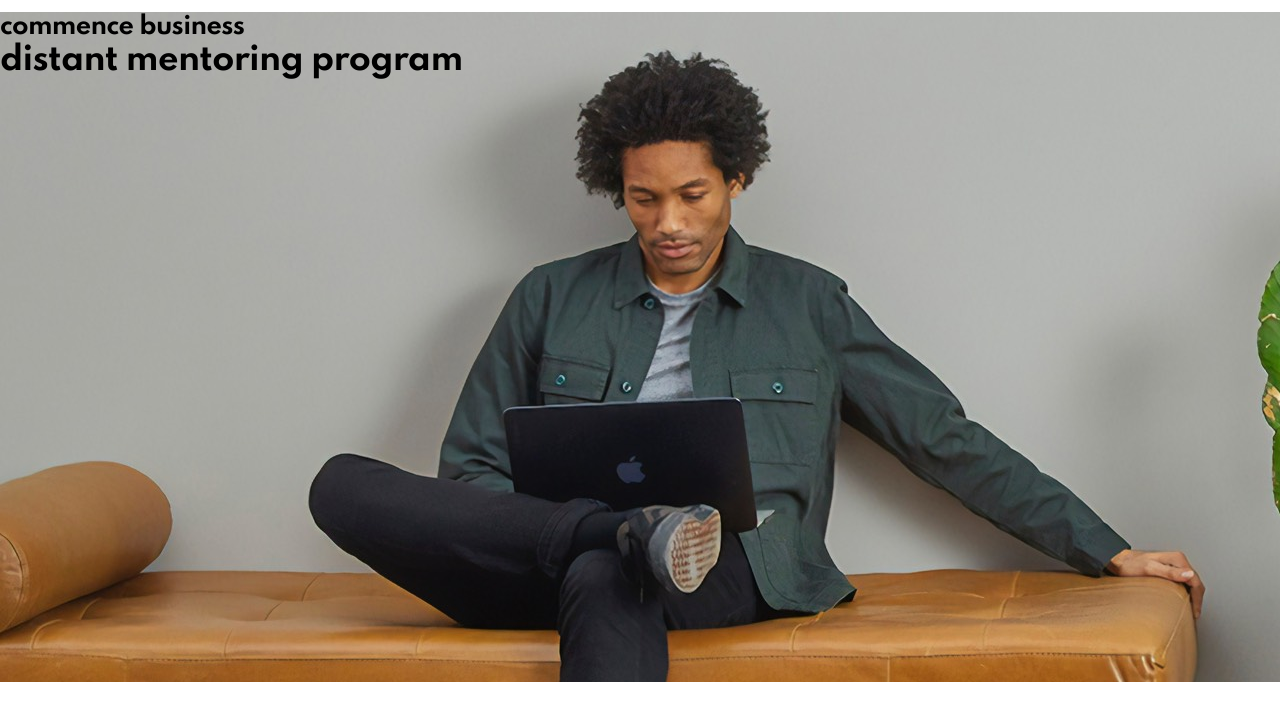
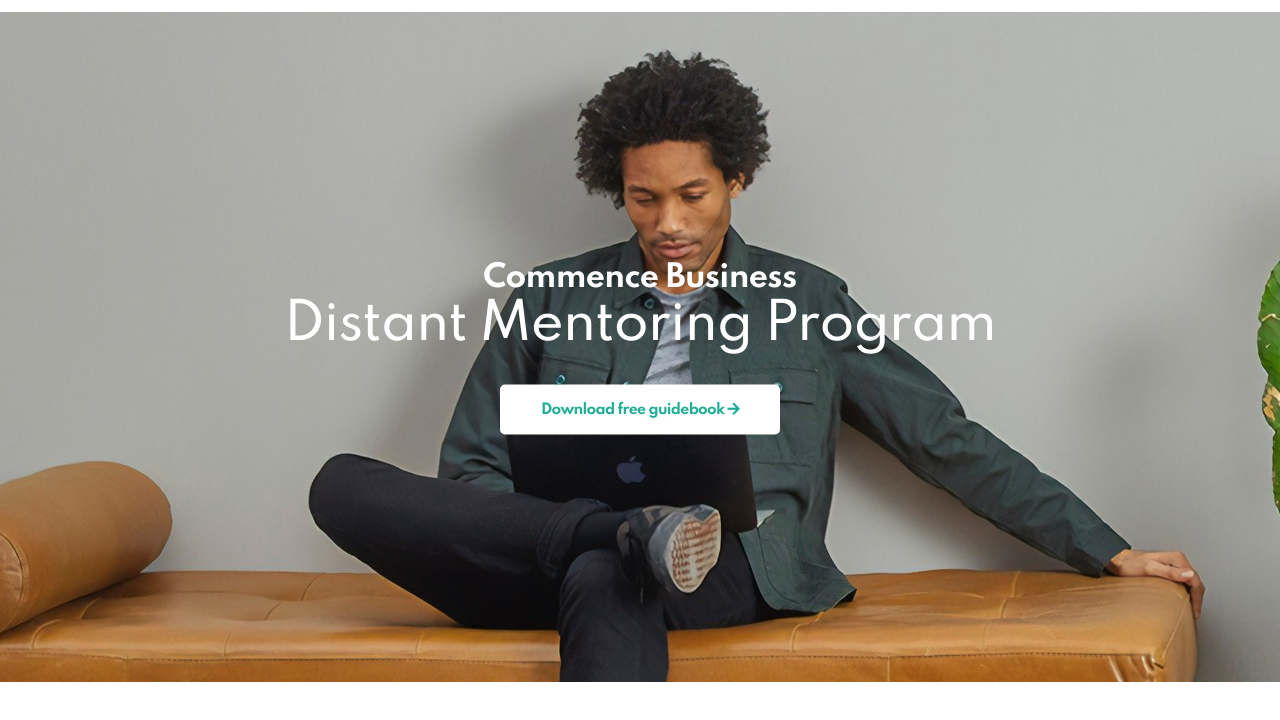
Before and after one commit to tommasofiglia/proj-html-vuejs, a plain HTML site: page index.html in a window 1280 px wide. Shown: the part 68-788 px from the top of the page. Drawn offline with nearby package versions, Linux system fonts and the light colour scheme.

Commit message:
header completed (Only html-css)

```diff
--- a/assets/css/style.css
+++ b/assets/css/style.css
@@ -7,6 +7,11 @@
 }
 
 /* Utility classes */
+.container{
+  width: 1140px;
+  margin: auto;
+}
+
 .d-flex{
   display: flex;
 }
@@ -23,9 +28,6 @@
   justify-content: space-between;
 }
 
-.almost-black{
-  color: #333434;
-}
 
 .mr-10{
   margin-right: 10px;
@@ -37,6 +39,18 @@
 
 .mr-20{
   margin-right: 20px;
+}
+
+.almost-black{
+  color: #333434;
+}
+
+.white{
+  color: white;
+}
+
+.aqua-green{
+  color: #1fad95;
 }
 
 /* Commons */
@@ -52,6 +66,9 @@ a{
 a:focus{
   color: inherit;
 }
+
+/********************************************
+********************************************/
 
 /* Navbar */
 nav{
@@ -108,5 +125,41 @@ nav .right_navbar{
 .jumbotron{
   height: 670px;
   background-image: url('../img/home-3-hero-bg.jpg');
+  background-repeat: no-repeat;
   position: relative;
+  text-transform: capitalize;
 }
+
+.jumbotron .container{
+  position: absolute;
+  top: 50%;
+  left: 50%;
+  transform: translate(-50% , -50%);
+  text-align: center;
+}
+
+.jumbotron h1{
+  font-weight: 500;
+  font-size: 50px;
+}
+
+.jumbotron h2{
+  font-size: 30px;
+}
+
+.jumbotron button{
+  background-color: white;
+  border: 0;
+  cursor: pointer;
+  width: 280px;
+  height: 50px;
+  border-radius: 5px;
+  font-size: 14px;
+  font-weight: 600;
+  margin-top: 30px;
+}
+
+.jumbotron button:hover{
+  background-color: #1fad95;
+  color: white;
+}
--- a/index.html
+++ b/index.html
@@ -46,8 +46,11 @@
 
         <!-- Website's jumbotron -->
         <div class="jumbotron">
-          <h2>commence business</h2>
-          <h1>distant mentoring program</h1>
+          <div class="container white">
+            <h2>commence business</h2>
+            <h1>distant mentoring program</h1>
+            <button type="button" name="button" class="aqua-green">Download free guidebook <i class="fas fa-arrow-right"></i></button>
+          </div>
         </div>
 
       </header>
```
